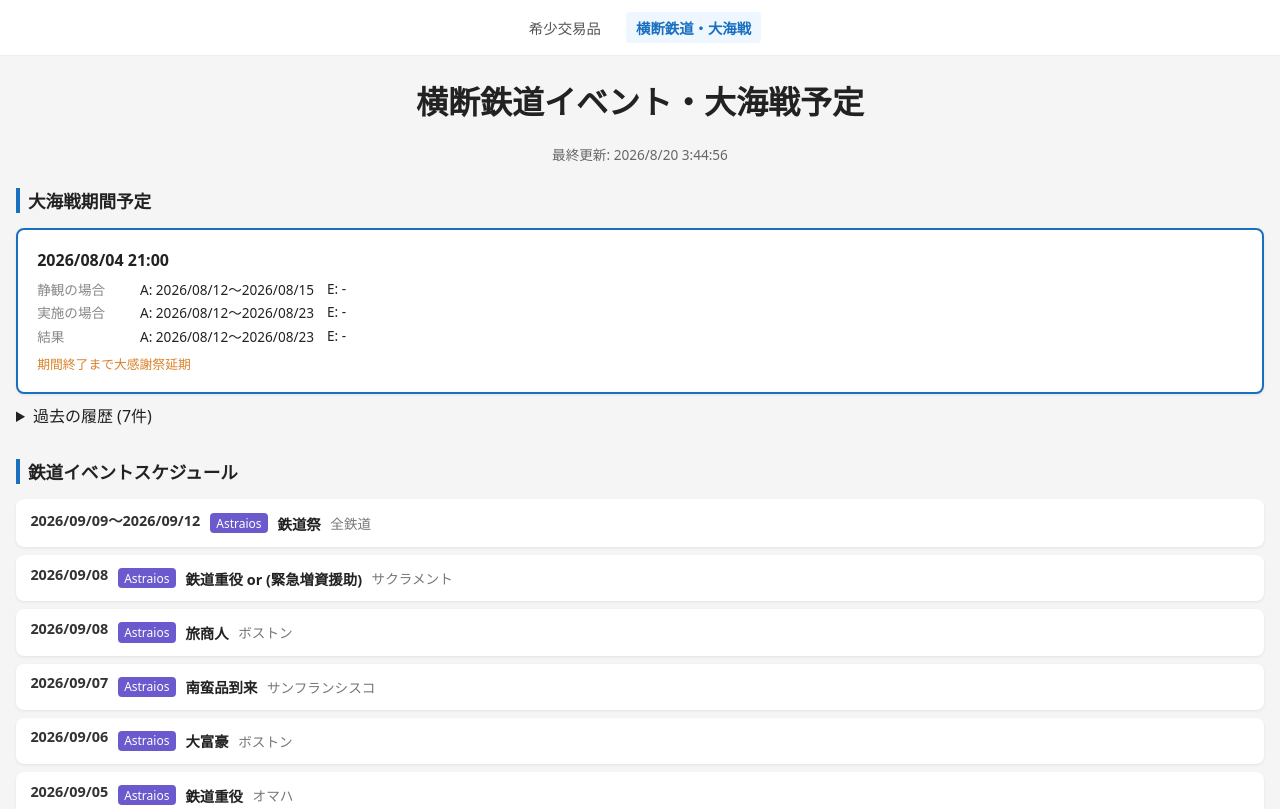
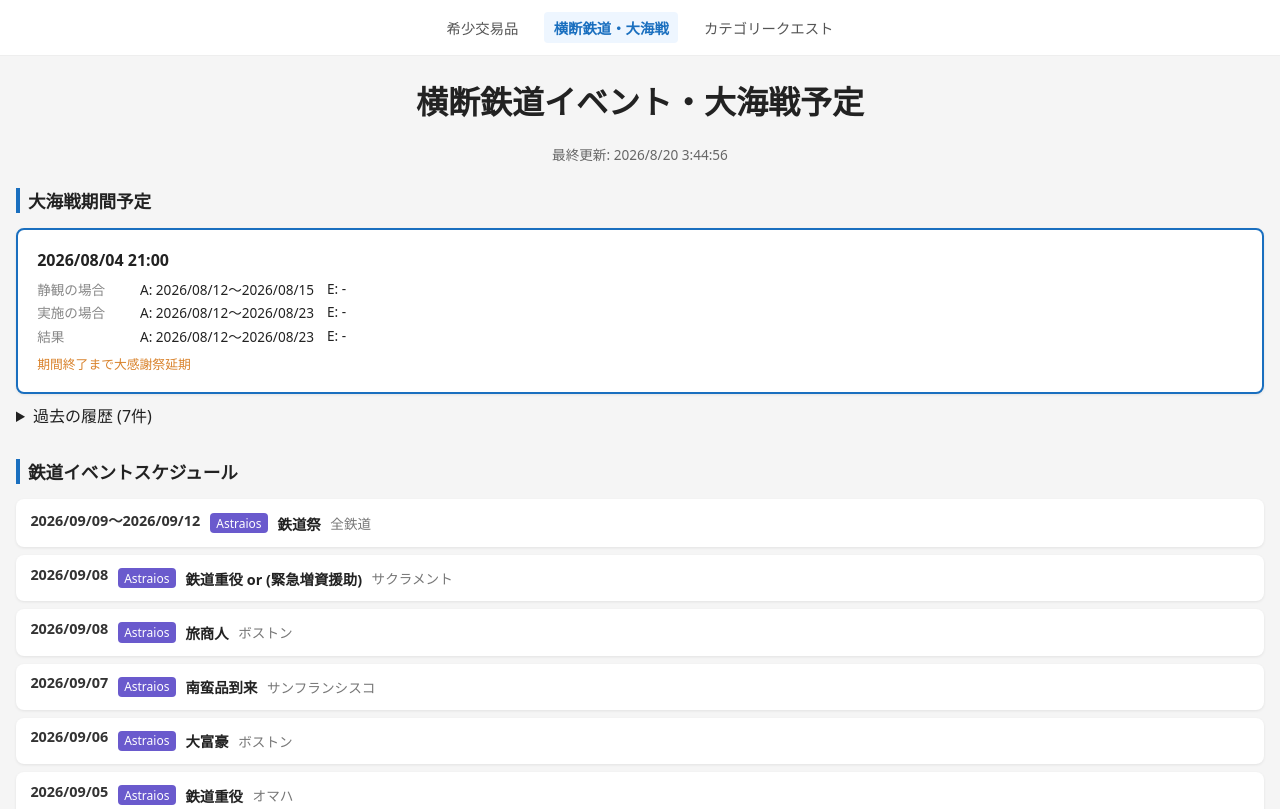
Before and after one commit to kumainu222/dol-scrapeer, a website: page railroad.html in a window 1280 px wide. Shown: the top 809 px of the page. Drawn offline with Linux system fonts and the light colour scheme.

Commit message:
ヘッダー修正

```diff
--- a/railroad.html
+++ b/railroad.html
@@ -10,6 +10,7 @@
   <nav class="site-nav">
     <a href="index.html">希少交易品</a>
     <a href="railroad.html" class="active">横断鉄道・大海戦</a>
+    <a href="quests.html">カテゴリークエスト</a>
   </nav>
   <header>
     <h1>横断鉄道イベント・大海戦予定</h1>
```
